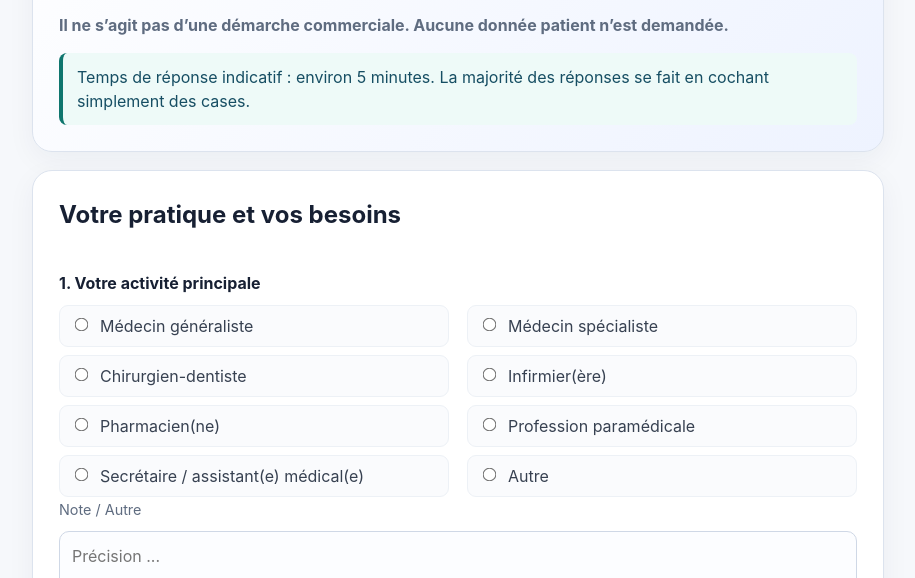
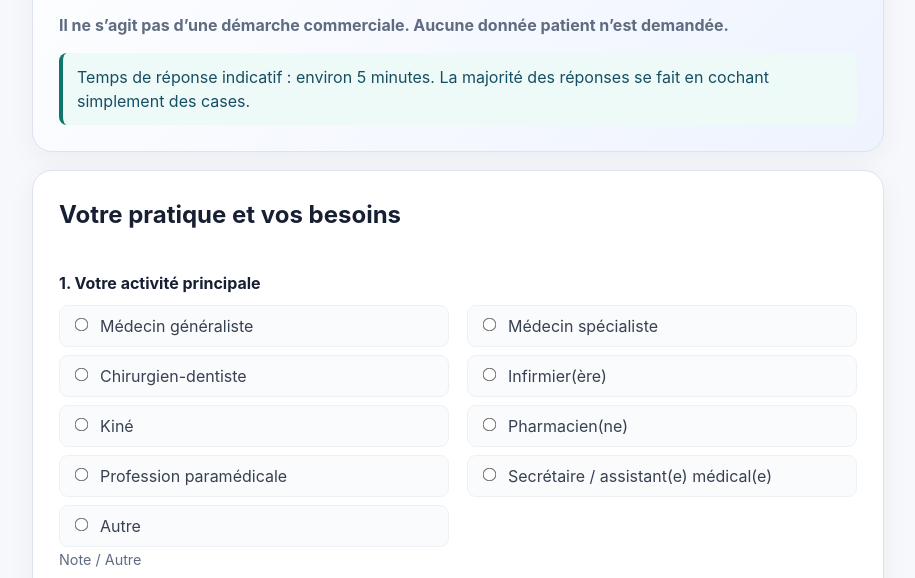
Before and after one commit to vidal1274-dotcom/questionnaire-sante, a website: page index.html in a window 1280 px wide. Shown: the part 201-779 px from the top of the page, without its empty margins (182-1097 px from the left). Drawn offline with Linux system fonts and the light colour scheme; no server answers.

Commit message:
Ajoute Kiné aux professions du questionnaire

```diff
--- a/index.html
+++ b/index.html
@@ -38,6 +38,7 @@ button{border:0;border-radius:12px;padding:14px 28px;font-weight:800;font-size:1
 <label class="choice"><input type="radio" name="profession" value="Médecin spécialiste"> Médecin spécialiste</label>
 <label class="choice"><input type="radio" name="profession" value="Chirurgien-dentiste"> Chirurgien-dentiste</label>
 <label class="choice"><input type="radio" name="profession" value="Infirmier"> Infirmier(ère)</label>
+<label class="choice"><input type="radio" name="profession" value="Kiné"> Kiné</label>
 <label class="choice"><input type="radio" name="profession" value="Pharmacien"> Pharmacien(ne)</label>
 <label class="choice"><input type="radio" name="profession" value="Paramédical"> Profession paramédicale</label>
 <label class="choice"><input type="radio" name="profession" value="Secrétariat"> Secrétaire / assistant(e) médical(e)</label>
```
